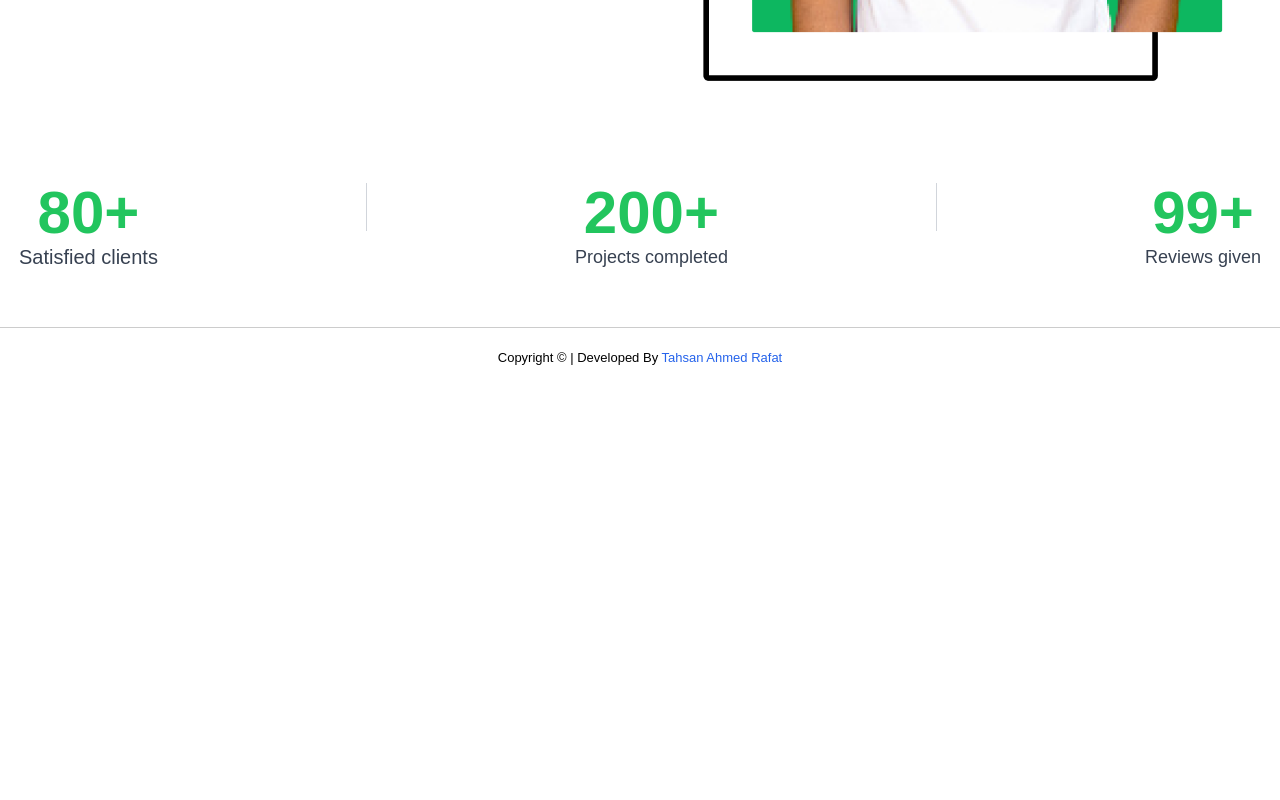
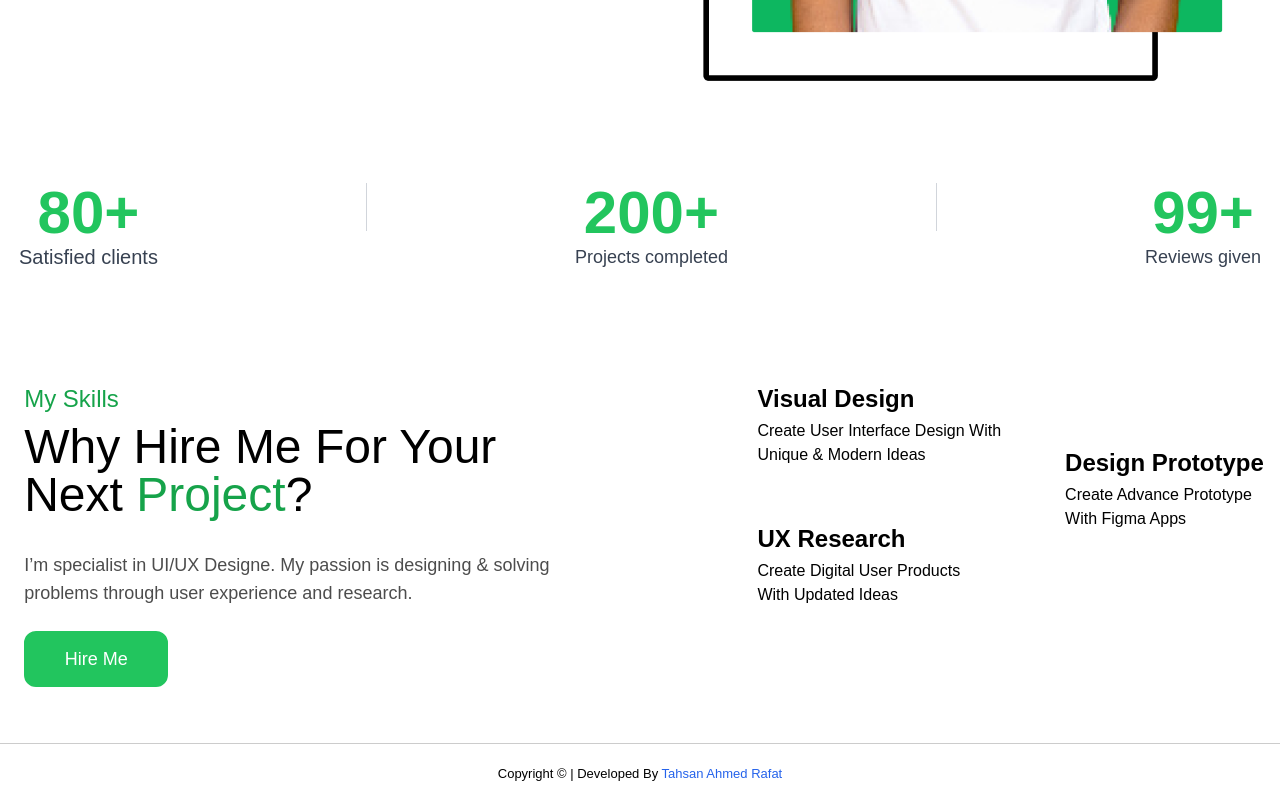
Before and after one commit to Rafat210907/free-portfoilo-website, a React (Vite) app: page / in a window 1280 px wide. Shown: the part 639-1439 px from the top of the page. Before the commit the page ends 1023 px from the top, so only its background shows below. Built offline with nearby package versions, Linux system fonts and the light colour scheme.

Commit message:
added my skills

```diff
--- /dev/null
+++ b/src/components/MySkills.jsx
@@ -0,0 +1,44 @@
+import React from 'react'
+import "aos/dist/aos.css";
+import { useEffect } from "react";
+import Aos from "aos";
+
+
+
+const MySkills = () => {
+    useEffect(() => {
+        Aos.init();
+      }, []);
+
+  return (
+    <section >
+        <div  className='mt-28 md:flex justify-center ml-2 gap-24'>
+            <div>
+                <h1 className='text-green-600 text-2xl'>My Skills</h1>
+                <h2 className='sm:text-5xl text-4xl text-black mt-2'>Why Hire Me For Your <br /> Next <span className='text-green-600'>Project</span>?</h2>
+                <p className='text-black/70 text-lg mt-8'>I’m specialist in UI/UX Designe. My passion is designing & solving <br /> problems through user experience and research.</p>
+                <button className="h-14 w-36 border-2 border-green-500 rounded-[12px] pointer bg-green-500 hover:text-black duration-200 text-lg mt-6"
+            onClick={() => setIsOpen(!isOpen)}>Hire Me</button>
+            </div>
+            <div className='xl:flex max-md:mt-10 gap-16 sm:ml-28 duration-300'>
+                <div className='max-md:flex gap-10'>
+                    <div className=''>
+                        <h1 className='text-black text-2xl font-poppins font-semibold'>Visual Design</h1>
+                        <p className='text-black mt-1'>Create User Interface Design With <br />Unique & Modern Ideas</p>
+                        </div>
+                    <div className=' mt-14'>
+                        <h1 className='text-black text-2xl font-poppins font-semibold'>UX Research</h1>
+                        <p className='text-black mt-1'>Create Digital User Products <br /> With Updated Ideas</p>
+                    </div>
+                </div>
+                    <div className='md:mt-16 max-md:ml-'>
+                        <h1 className='text-black text-2xl font-poppins font-semibold'>Design Prototype</h1>
+                        <p className='text-black mt-1'>Create Advance Prototype <br /> With Figma Apps</p>
+                    </div>
+            </div>
+        </div>
+    </section>
+  )
+}
+
+export default MySkills
--- a/src/pages/HomePage.jsx
+++ b/src/pages/HomePage.jsx
@@ -1,11 +1,12 @@
 import Hero from "../components/Hero";
 import StatsSection from "../components/StatsSection";
-
+import MySkills from "../components/MySkills";
 const HomePage = () => {
   return (
     <>
       <Hero />
       <StatsSection />
+      <MySkills/>
     </>
   );
 };
```
